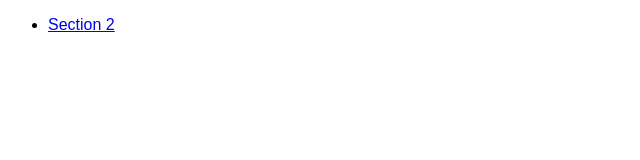
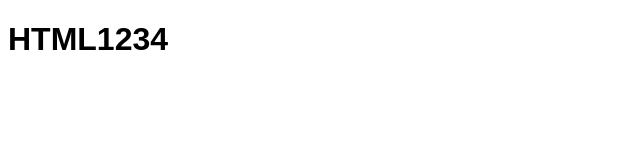
Before and after one commit to bdog72/css-responsive-layouts-2022, a plain HTML site: page index.html in a window 1280 px wide. Shown: the whole page, without its empty margins (0-640 px from the left). Drawn offline with Linux system fonts and the light colour scheme.

Commit message:
Update index.html

```diff
--- a/index.html
+++ b/index.html
@@ -15,12 +15,6 @@
     <title>Document</title>
   </head>
   <body>
-    <ul>
-      <li>
-        <a href="./BOZO/html-css-course-master/starter/02-HTML-Fundamentals/"
-          >Section 2</a
-        >
-      </li>
-    </ul>
+    <h1>HTML1234</h1>
   </body>
 </html>
```
